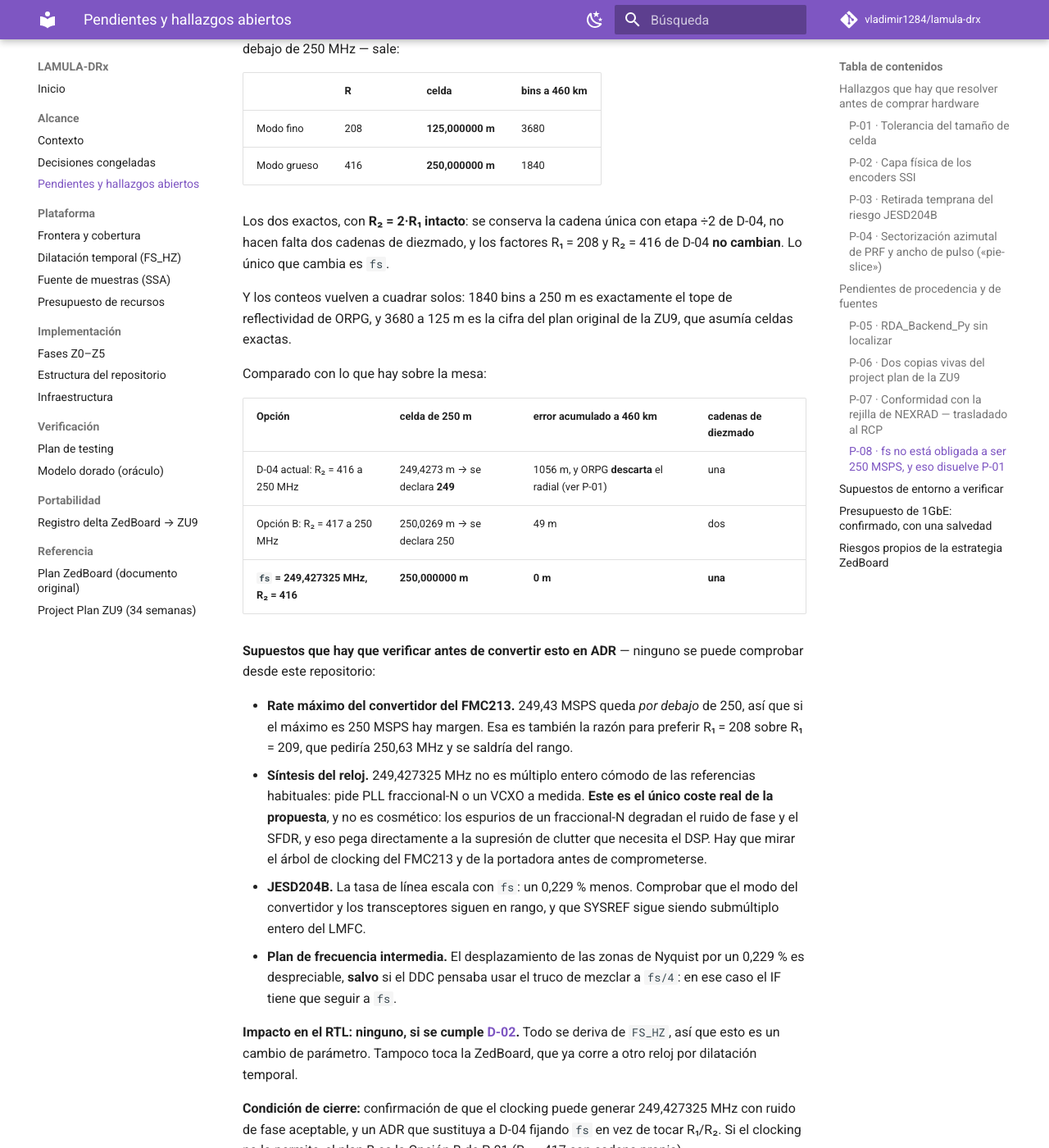
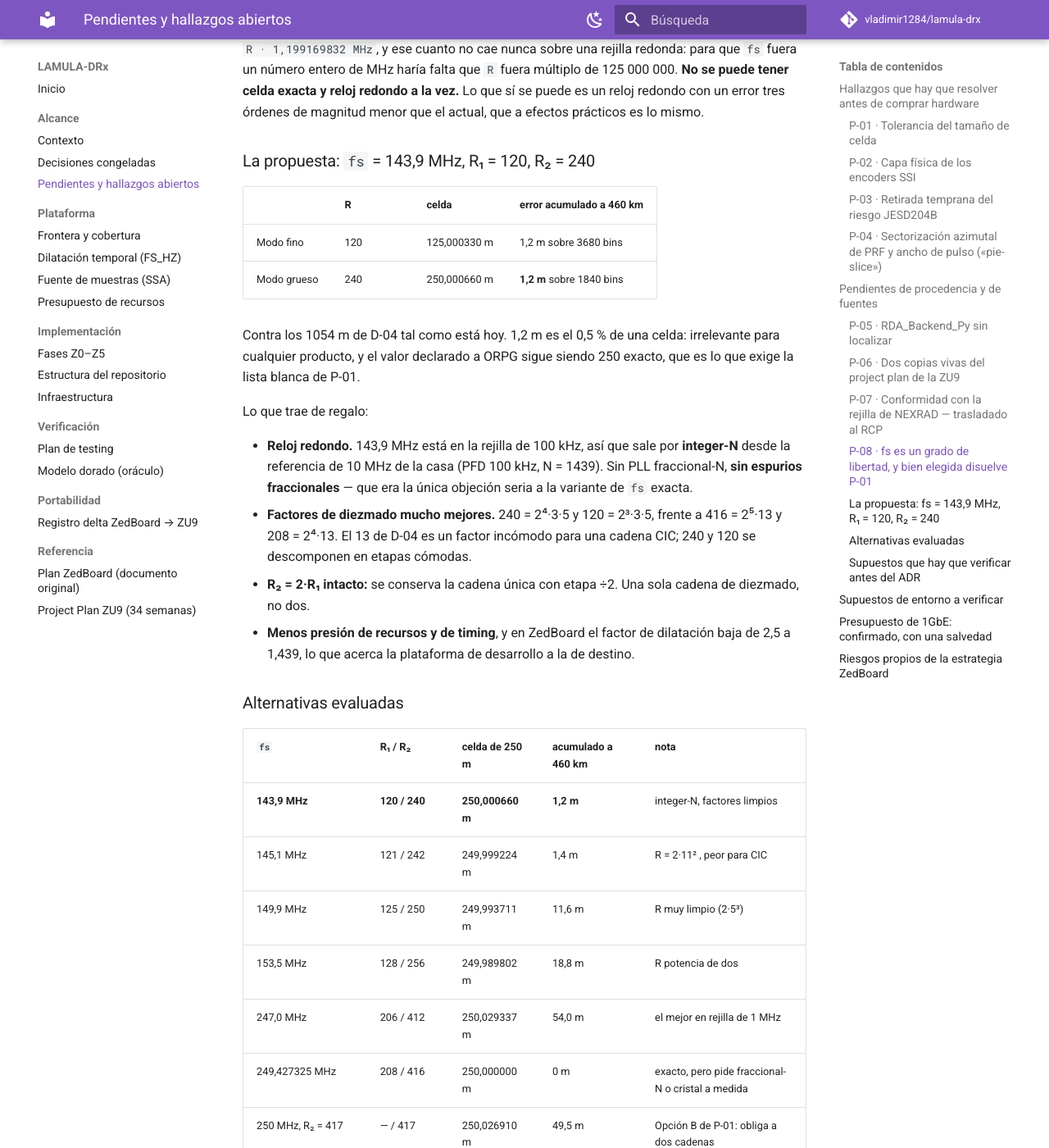
Before and after one commit to vladimir1284/lamula-drx, an MkDocs documentation site: the page built from docs/alcance/pendientes.md, in a window 1280 px wide and 1400 px high, scrolled down 4684 px. Shown: the whole window at 82% size. Built offline with MkDocs 1.6.1 and Material for MkDocs 9.7.7, drawn with Linux system fonts in a browser that asks for light colours; comment, search, counter and statistics services are not loaded; some of the changed text lies outside the part shown.

Commit message:
Rework P-08 around a round sampling clock: 143.9 MHz with R1 = 120, R2 = 240
Running the converters below 250 MSPS opens a better solution than the exact-fs
one recorded earlier. Exact whole-metre cells and a round clock cannot both hold -
an exact 125 m cell needs fs = R * 1.199169832 MHz, which never lands on a round
grid - but a round clock with a thousandfold smaller error is available and is
functionally the same thing.

A grid search over 100-250 MHz gives fs = 143.9 MHz with R1 = 120 and R2 = 240:
cells of 125.00033 m and 250.00066 m, 1.2 m of accumulated error at 460 km against
the 1054 m of D-04 as it stands. The clock sits on the 100 kHz grid, so it comes
out of the house 10 MHz reference by integer-N at N = 1439, which removes the
fractional-N spur objection that was the only serious cost of the exact-fs
variant. The decimation factors also improve: 240 = 2^4*3*5 and 120 = 2^3*3*5
decompose into comfortable CIC stages, unlike the awkward 13 in 416 and 208. The
divide-by-two relation survives, so the single chain does too.

The real risk moves to the converter's minimum sample rate, which a 250 MSPS part
may not meet at 143.9 MHz, and to the IF plan, since fs/2 is 71.95 MHz. Both are
recorded as assumptions to verify off-repository, with 247 MHz and R1 = 206 /
R2 = 412 as the fallback if the converter cannot go that low.

Co-Authored-By: Claude Opus 5 (1M context) <noreply@anthropic.com>

```diff
--- a/docs/alcance/pendientes.md
+++ b/docs/alcance/pendientes.md
@@ -178,63 +178,83 @@ DRx↔DSP. Y el DSP tampoco: `lamula-dsp/docs/dsp-plan.md:71` retira el contrato
 Lo único que llega al DRx de todo esto es el tamaño de celda, que es P-01, y la elección de `fs`,
 que es [P-08](#p-08).
 
-### P-08 · `fs` no está obligada a ser 250 MSPS, y eso disuelve P-01 { #p-08 }
+### P-08 · `fs` es un grado de libertad, y bien elegida disuelve P-01 { #p-08 }
 
 **Estado:** abierto, con una propuesta concreta · **Dueño:** dirección técnica + compra ·
 **Bloquea:** el cierre de [D-04](decisiones.md#d-04).
 
-Los convertidores del FMC213 son de 250 MSPS, pero **nada obliga a operarlos exactamente a 250
-MHz**. El tamaño de celda es `R · c / (2·fs)`: si `fs` es un grado de libertad, se elige para que la
-celda caiga exacta en vez de elegir `R` para que caiga cerca.
+Los convertidores del FMC213 son de 250 MSPS, pero **nada obliga a operarlos a 250 MHz**. El tamaño
+de celda es `R · c / (2·fs)`: si `fs` es libre, se elige `fs` para que la celda caiga donde se
+quiere, en vez de elegir `R` para que caiga cerca.
 
-Con `fs = 208 · c / 250 = 249 427 325 Hz` — es decir **249,427325 MHz**, un 0,229 % por debajo de
-250 MHz — sale:
+**Precisión sobre el límite matemático.** Celda de 125 m exacta al metro exige
+`fs = R · c/250 = R · 1,199169832 MHz`, y ese cuanto no cae nunca sobre una rejilla redonda: para
+que `fs` fuera un número entero de MHz haría falta que `R` fuera múltiplo de 125 000 000. **No se
+puede tener celda exacta y reloj redondo a la vez.** Lo que sí se puede es un reloj redondo con un
+error tres órdenes de magnitud menor que el actual, que a efectos prácticos es lo mismo.
 
-| | R | celda | bins a 460 km |
+### La propuesta: `fs` = 143,9 MHz, R₁ = 120, R₂ = 240
+
+| | R | celda | error acumulado a 460 km |
 |---|---|---|---|
-| Modo fino | 208 | **125,000000 m** | 3680 |
-| Modo grueso | 416 | **250,000000 m** | 1840 |
+| Modo fino | 120 | 125,000330 m | 1,2 m sobre 3680 bins |
+| Modo grueso | 240 | 250,000660 m | **1,2 m** sobre 1840 bins |
 
-Los dos exactos, con **R₂ = 2·R₁ intacto**: se conserva la cadena única con etapa ÷2 de D-04, no
-hacen falta dos cadenas de diezmado, y los factores R₁ = 208 y R₂ = 416 de D-04 **no cambian**. Lo
-único que cambia es `fs`.
+Contra los 1054 m de D-04 tal como está hoy. 1,2 m es el 0,5 % de una celda: irrelevante para
+cualquier producto, y el valor declarado a ORPG sigue siendo 250 exacto, que es lo que exige la
+lista blanca de P-01.
 
-Y los conteos vuelven a cuadrar solos: 1840 bins a 250 m es exactamente el tope de reflectividad de
-ORPG, y 3680 a 125 m es la cifra del plan original de la ZU9, que asumía celdas exactas.
+Lo que trae de regalo:
 
-Comparado con lo que hay sobre la mesa:
+- **Reloj redondo.** 143,9 MHz está en la rejilla de 100 kHz, así que sale por **integer-N** desde
+  la referencia de 10 MHz de la casa (PFD 100 kHz, N = 1439). Sin PLL fraccional-N, **sin espurios
+  fraccionales** — que era la única objeción seria a la variante de `fs` exacta.
+- **Factores de diezmado mucho mejores.** 240 = 2⁴·3·5 y 120 = 2³·3·5, frente a 416 = 2⁵·13 y
+  208 = 2⁴·13. El 13 de D-04 es un factor incómodo para una cadena CIC; 240 y 120 se descomponen en
+  etapas cómodas.
+- **R₂ = 2·R₁ intacto:** se conserva la cadena única con etapa ÷2. Una sola cadena de diezmado, no
+  dos.
+- **Menos presión de recursos y de timing**, y en ZedBoard el factor de dilatación baja de 2,5 a
+  1,439, lo que acerca la plataforma de desarrollo a la de destino.
 
-| Opción | celda de 250 m | error acumulado a 460 km | cadenas de diezmado |
-|---|---|---|---|
-| D-04 actual: R₂ = 416 a 250 MHz | 249,4273 m → se declara **249** | 1056 m, y ORPG **descarta** el radial (ver P-01) | una |
-| Opción B: R₂ = 417 a 250 MHz | 250,0269 m → se declara 250 | 49 m | dos |
-| **`fs` = 249,427325 MHz, R₂ = 416** | **250,000000 m** | **0 m** | **una** |
+### Alternativas evaluadas
 
-**Supuestos que hay que verificar antes de convertir esto en ADR** — ninguno se puede comprobar
-desde este repositorio:
+| `fs` | R₁ / R₂ | celda de 250 m | acumulado a 460 km | nota |
+|---|---|---|---|---|
+| **143,9 MHz** | **120 / 240** | **250,000660 m** | **1,2 m** | integer-N, factores limpios |
+| 145,1 MHz | 121 / 242 | 249,999224 m | 1,4 m | R = 2·11² , peor para CIC |
+| 149,9 MHz | 125 / 250 | 249,993711 m | 11,6 m | R muy limpio (2·5³) |
+| 153,5 MHz | 128 / 256 | 249,989802 m | 18,8 m | R potencia de dos |
+| 247,0 MHz | 206 / 412 | 250,029337 m | 54,0 m | el mejor en rejilla de 1 MHz |
+| 249,427325 MHz | 208 / 416 | 250,000000 m | 0 m | exacto, pero pide fraccional-N o cristal a medida |
+| 250 MHz, R₂ = 417 | — / 417 | 250,026910 m | 49,5 m | Opción B de P-01: obliga a dos cadenas |
+| **250 MHz, R₂ = 416 (D-04 hoy)** | 208 / 416 | 249,427325 m | **1054 m** | se declara 249: **ORPG descarta el radial** |
 
-- **Rate máximo del convertidor del FMC213.** 249,43 MSPS queda *por debajo* de 250, así que si el
-  máximo es 250 MSPS hay margen. Esa es también la razón para preferir R₁ = 208 sobre R₁ = 209, que
-  pediría 250,63 MHz y se saldría del rango.
-- **Síntesis del reloj.** 249,427325 MHz no es múltiplo entero cómodo de las referencias habituales:
-  pide PLL fraccional-N o un VCXO a medida. **Este es el único coste real de la propuesta**, y no es
-  cosmético: los espurios de un fraccional-N degradan el ruido de fase y el SFDR, y eso pega
-  directamente a la supresión de clutter que necesita el DSP. Hay que mirar el árbol de clocking del
-  FMC213 y de la portadora antes de comprometerse.
-- **JESD204B.** La tasa de línea escala con `fs`: un 0,229 % menos. Comprobar que el modo del
-  convertidor y los transceptores siguen en rango, y que SYSREF sigue siendo submúltiplo entero del
-  LMFC.
-- **Plan de frecuencia intermedia.** El desplazamiento de las zonas de Nyquist por un 0,229 % es
-  despreciable, **salvo** si el DDC pensaba usar el truco de mezclar a `fs/4`: en ese caso el IF
-  tiene que seguir a `fs`.
+### Supuestos que hay que verificar antes del ADR
 
-**Impacto en el RTL: ninguno, si se cumple [D-02](decisiones.md#d-02).** Todo se deriva de `FS_HZ`,
-así que esto es un cambio de parámetro. Tampoco toca la ZedBoard, que ya corre a otro reloj por
-dilatación temporal.
+Ninguno se puede comprobar desde este repositorio:
 
-**Condición de cierre:** confirmación de que el clocking puede generar 249,427325 MHz con ruido de
-fase aceptable, y un ADR que sustituya a D-04 fijando `fs` en vez de tocar R₁/R₂. Si el clocking no
-lo permite, el plan B es la Opción B de P-01 (R₂ = 417 con cadena propia).
+- **Rate mínimo del convertidor del FMC213.** Es el riesgo real de bajar a 143,9 MHz: los
+  convertidores JESD204B de gama alta tienen frecuencia de muestreo **mínima** especificada, y una
+  pieza pensada para 250 MSPS puede quedarse fuera de spec a 143,9. **Hay que leer la hoja de datos
+  antes que nada**; si el mínimo lo impide, los candidatos de la tabla por encima de 200 MHz siguen
+  en pie.
+- **Plan de frecuencia intermedia.** A 143,9 MHz, `fs/2` = 71,95 MHz. Un IF de 30 MHz entra holgado
+  en la primera zona de Nyquist; uno de 60 MHz entra pero con menos margen para el filtro
+  antialias. Hace falta el IF real del radar, que no está en este repositorio.
+- **JESD204B.** La tasa de línea baja con `fs`, lo que va a favor, pero hay que confirmar que el
+  modo del convertidor admite ese rate y que SYSREF sigue siendo submúltiplo entero del LMFC.
+- **Ancho de banda.** Con pulsos de 0,8 / 1,66 / 3,3 µs el ancho de banda es de ~1,25 MHz como
+  máximo, así que no es restricción a ninguna de estas frecuencias.
+
+**Impacto en el RTL: ninguno por el lado de `fs`, si se cumple [D-02](decisiones.md#d-02)** — todo
+se deriva de `FS_HZ`. Sí cambian R₁ y R₂, que son parámetros de la cadena de diezmado, no
+arquitectura.
+
+**Condición de cierre:** confirmación del rate mínimo del convertidor y del plan de IF, y un ADR que
+sustituya a D-04 fijando `fs`, R₁ y R₂ juntos. Si el convertidor no baja a 143,9 MHz, el plan B es
+247 MHz con R₁ = 206 / R₂ = 412 (54 m de error, reloj en rejilla de 1 MHz, cadena única); y si
+tampoco, la Opción B de P-01.
 
 ## Supuestos de entorno a verificar
 
```
Also changed, not shown: docs/alcance/decisiones.md (+6 -5 lines), research/p-01-RESULTADO-barrido.md (+3 -2 lines).
